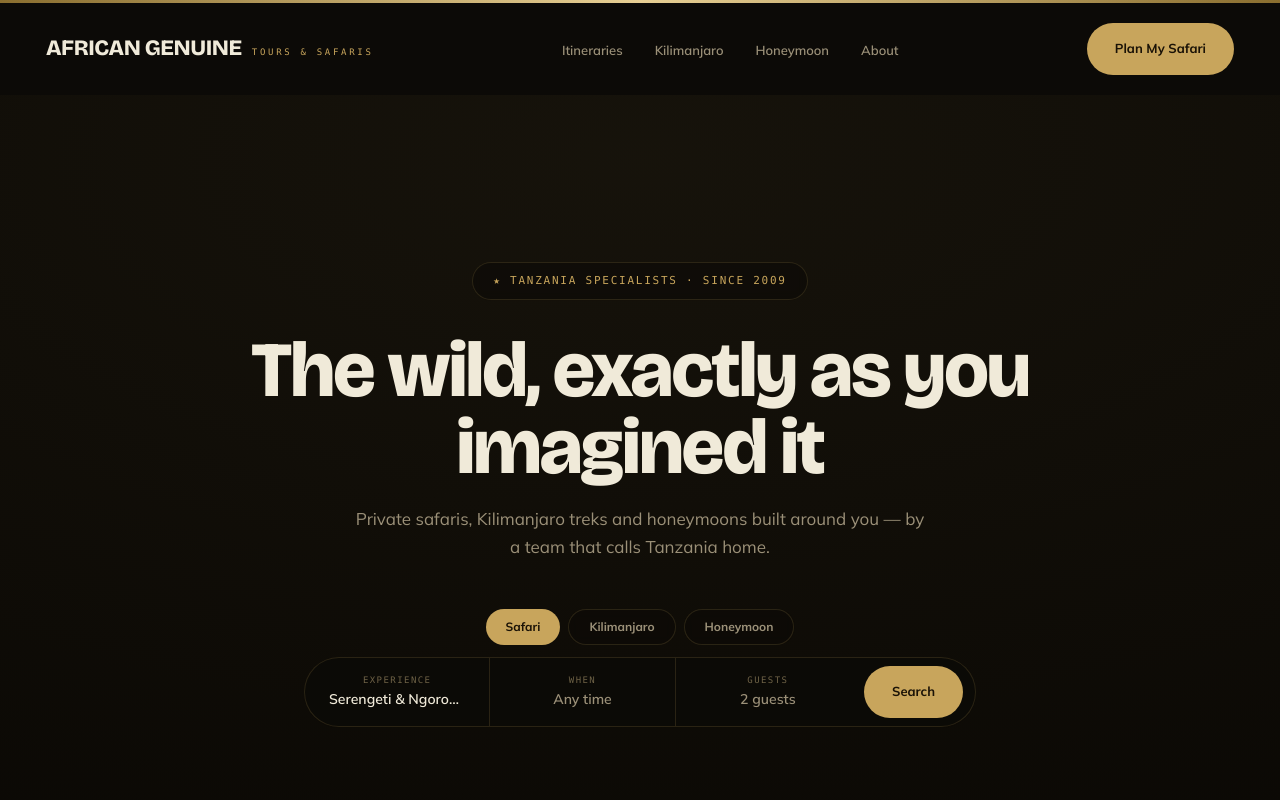
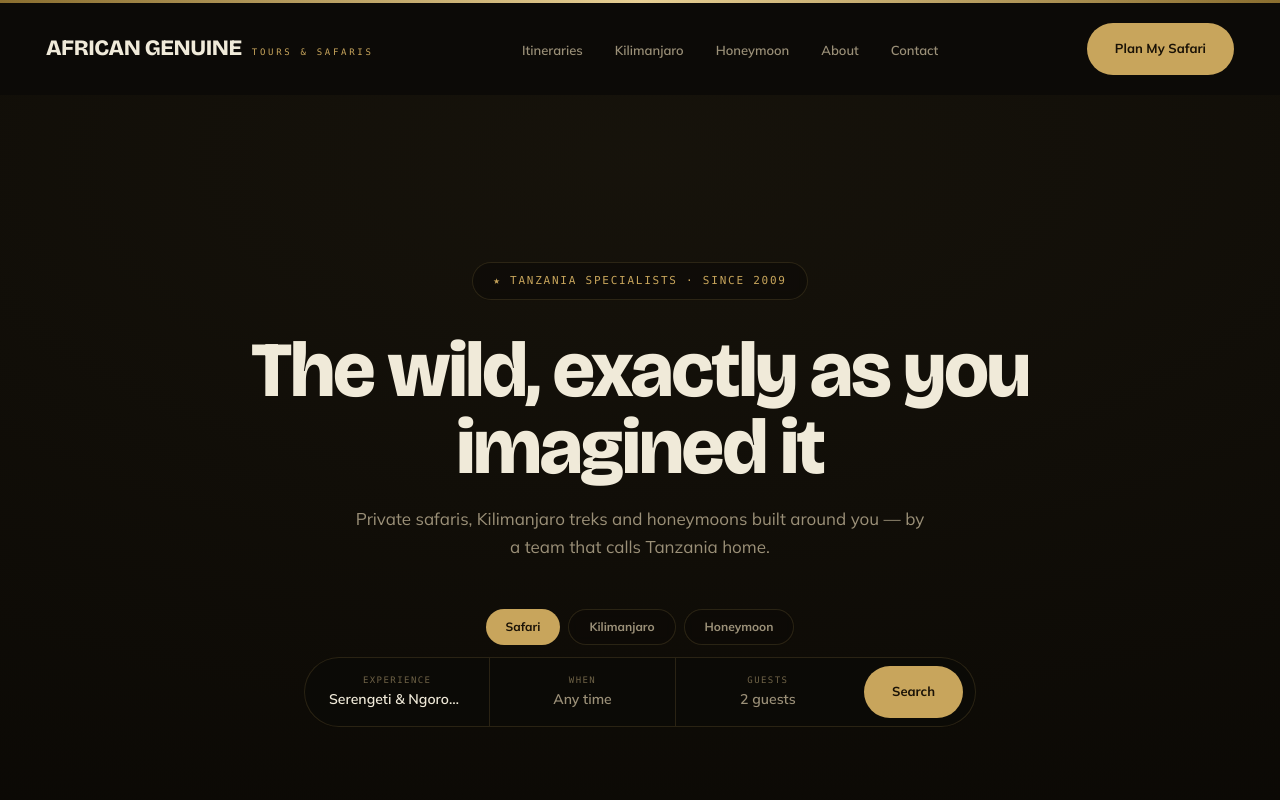
Before and after one commit to churchboyeli-eng/AFRICAN-GENUINE, a Next.js app: page / in a window 1280 px wide. Shown: the top 800 px of the page. Built offline with nearby package versions, Linux system fonts and the light colour scheme.

Commit message:
Add Contact to main navigation bar

```diff
--- a/src/sections/TopBar.tsx
+++ b/src/sections/TopBar.tsx
@@ -5,6 +5,7 @@ const navLinks = [
   { label: 'Kilimanjaro', href: '/kilimanjaro' },
   { label: 'Honeymoon', href: '/itineraries' },
   { label: 'About', href: '/about' },
+  { label: 'Contact', href: '/contact' },
 ];
 
 export default function TopBar() {
```
